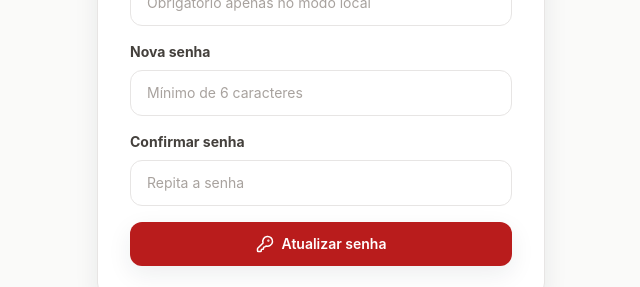
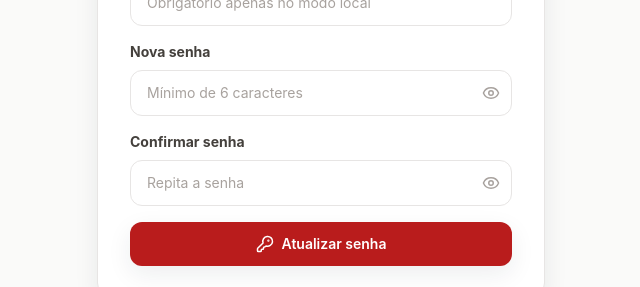
Before and after one commit to asafejavan10/cesolbrief, a React (Vite) app: page /redefinir-senha in a window 1280 px wide. Shown: the part 428-715 px from the top of the page, without its empty margins (319-959 px from the left). Built offline with nearby package versions, Linux system fonts and the light colour scheme; no server answers.

Commit message:
feat: add password visibility toggle (eye icon)

```diff
--- a/src/pages/Login.tsx
+++ b/src/pages/Login.tsx
@@ -1,4 +1,4 @@
-import { Loader2, Mail, ShieldCheck, UserPlus } from 'lucide-react';
+import { Eye, EyeOff, Loader2, Mail, ShieldCheck, UserPlus } from 'lucide-react';
 import { FormEvent, useEffect, useState } from 'react';
 import { Link, useNavigate } from 'react-router-dom';
 import { toast } from 'sonner';
@@ -11,6 +11,7 @@ export function Login() {
   const [email, setEmail] = useState('');
   const [senha, setSenha] = useState('');
   const [loading, setLoading] = useState(false);
+  const [showPassword, setShowPassword] = useState(false);
 
   useEffect(() => {
     if (!authLoading && user) {
@@ -69,7 +70,23 @@ export function Login() {
             </label>
             <label className="block">
               <span className="mb-2 block text-sm font-bold text-stone-700">Senha</span>
-              <input className="input" type="password" value={senha} onChange={(event) => setSenha(event.target.value)} placeholder="Sua senha" />
+              <div className="relative">
+                <input
+                  className="input pr-10"
+                  type={showPassword ? 'text' : 'password'}
+                  value={senha}
+                  onChange={(event) => setSenha(event.target.value)}
+                  placeholder="Sua senha"
+                />
+                <button
+                  type="button"
+                  onClick={() => setShowPassword(!showPassword)}
+                  className="absolute right-3 top-1/2 -translate-y-1/2 text-stone-400 hover:text-stone-600 focus:outline-none"
+                  aria-label={showPassword ? 'Esconder senha' : 'Mostrar senha'}
+                >
+                  {showPassword ? <EyeOff size={18} /> : <Eye size={18} />}
+                </button>
+              </div>
             </label>
             <button className="btn-primary w-full" disabled={loading} type="submit">
               {loading ? <Loader2 className="animate-spin" size={18} /> : <Mail size={18} />}
--- a/src/pages/ResetPassword.tsx
+++ b/src/pages/ResetPassword.tsx
@@ -1,4 +1,4 @@
-import { ArrowLeft, KeyRound, Loader2 } from 'lucide-react';
+import { ArrowLeft, Eye, EyeOff, KeyRound, Loader2 } from 'lucide-react';
 import { FormEvent, useState } from 'react';
 import { Link, useNavigate } from 'react-router-dom';
 import { toast } from 'sonner';
@@ -11,6 +11,8 @@ export function ResetPassword() {
   const [senha, setSenha] = useState('');
   const [confirmarSenha, setConfirmarSenha] = useState('');
   const [loading, setLoading] = useState(false);
+  const [showPassword, setShowPassword] = useState(false);
+  const [showConfirmPassword, setShowConfirmPassword] = useState(false);
 
   async function onSubmit(event: FormEvent) {
     event.preventDefault();
@@ -57,11 +59,43 @@ export function ResetPassword() {
             </label>
             <label className="block">
               <span className="mb-2 block text-sm font-bold text-stone-700">Nova senha</span>
-              <input className="input" type="password" value={senha} onChange={(event) => setSenha(event.target.value)} placeholder="Mínimo de 6 caracteres" />
+              <div className="relative">
+                <input
+                  className="input pr-10"
+                  type={showPassword ? 'text' : 'password'}
+                  value={senha}
+                  onChange={(event) => setSenha(event.target.value)}
+                  placeholder="Mínimo de 6 caracteres"
+                />
+                <button
+                  type="button"
+                  onClick={() => setShowPassword(!showPassword)}
+                  className="absolute right-3 top-1/2 -translate-y-1/2 text-stone-400 hover:text-stone-600 focus:outline-none"
+                  aria-label={showPassword ? 'Esconder senha' : 'Mostrar senha'}
+                >
+                  {showPassword ? <EyeOff size={18} /> : <Eye size={18} />}
+                </button>
+              </div>
             </label>
             <label className="block">
               <span className="mb-2 block text-sm font-bold text-stone-700">Confirmar senha</span>
-              <input className="input" type="password" value={confirmarSenha} onChange={(event) => setConfirmarSenha(event.target.value)} placeholder="Repita a senha" />
+              <div className="relative">
+                <input
+                  className="input pr-10"
+                  type={showConfirmPassword ? 'text' : 'password'}
+                  value={confirmarSenha}
+                  onChange={(event) => setConfirmarSenha(event.target.value)}
+                  placeholder="Repita a senha"
+                />
+                <button
+                  type="button"
+                  onClick={() => setShowConfirmPassword(!showConfirmPassword)}
+                  className="absolute right-3 top-1/2 -translate-y-1/2 text-stone-400 hover:text-stone-600 focus:outline-none"
+                  aria-label={showConfirmPassword ? 'Esconder senha' : 'Mostrar senha'}
+                >
+                  {showConfirmPassword ? <EyeOff size={18} /> : <Eye size={18} />}
+                </button>
+              </div>
             </label>
             <button className="btn-primary w-full" disabled={loading} type="submit">
               {loading ? <Loader2 className="animate-spin" size={18} /> : <KeyRound size={18} />}
--- a/src/pages/Signup.tsx
+++ b/src/pages/Signup.tsx
@@ -1,4 +1,4 @@
-import { ArrowLeft, Loader2, UserPlus } from 'lucide-react';
+import { ArrowLeft, Eye, EyeOff, Loader2, UserPlus } from 'lucide-react';
 import { FormEvent, useState } from 'react';
 import { Link, useNavigate } from 'react-router-dom';
 import { toast } from 'sonner';
@@ -12,6 +12,8 @@ export function Signup() {
   const [senha, setSenha] = useState('');
   const [confirmarSenha, setConfirmarSenha] = useState('');
   const [loading, setLoading] = useState(false);
+  const [showPassword, setShowPassword] = useState(false);
+  const [showConfirmPassword, setShowConfirmPassword] = useState(false);
 
   async function onSubmit(event: FormEvent) {
     event.preventDefault();
@@ -77,11 +79,43 @@ export function Signup() {
             </label>
             <label className="block">
               <span className="mb-2 block text-sm font-bold text-stone-700">Senha</span>
-              <input className="input" type="password" value={senha} onChange={(event) => setSenha(event.target.value)} placeholder="Mínimo de 6 caracteres" />
+              <div className="relative">
+                <input
+                  className="input pr-10"
+                  type={showPassword ? 'text' : 'password'}
+                  value={senha}
+                  onChange={(event) => setSenha(event.target.value)}
+                  placeholder="Mínimo de 6 caracteres"
+                />
+                <button
+                  type="button"
+                  onClick={() => setShowPassword(!showPassword)}
+                  className="absolute right-3 top-1/2 -translate-y-1/2 text-stone-400 hover:text-stone-600 focus:outline-none"
+                  aria-label={showPassword ? 'Esconder senha' : 'Mostrar senha'}
+                >
+                  {showPassword ? <EyeOff size={18} /> : <Eye size={18} />}
+                </button>
+              </div>
             </label>
             <label className="block">
               <span className="mb-2 block text-sm font-bold text-stone-700">Confirmar senha</span>
-              <input className="input" type="password" value={confirmarSenha} onChange={(event) => setConfirmarSenha(event.target.value)} placeholder="Repita a senha" />
+              <div className="relative">
+                <input
+                  className="input pr-10"
+                  type={showConfirmPassword ? 'text' : 'password'}
+                  value={confirmarSenha}
+                  onChange={(event) => setConfirmarSenha(event.target.value)}
+                  placeholder="Repita a senha"
+                />
+                <button
+                  type="button"
+                  onClick={() => setShowConfirmPassword(!showConfirmPassword)}
+                  className="absolute right-3 top-1/2 -translate-y-1/2 text-stone-400 hover:text-stone-600 focus:outline-none"
+                  aria-label={showConfirmPassword ? 'Esconder senha' : 'Mostrar senha'}
+                >
+                  {showConfirmPassword ? <EyeOff size={18} /> : <Eye size={18} />}
+                </button>
+              </div>
             </label>
             <button className="btn-primary w-full" disabled={loading} type="submit">
               {loading ? <Loader2 className="animate-spin" size={18} /> : <UserPlus size={18} />}
```
